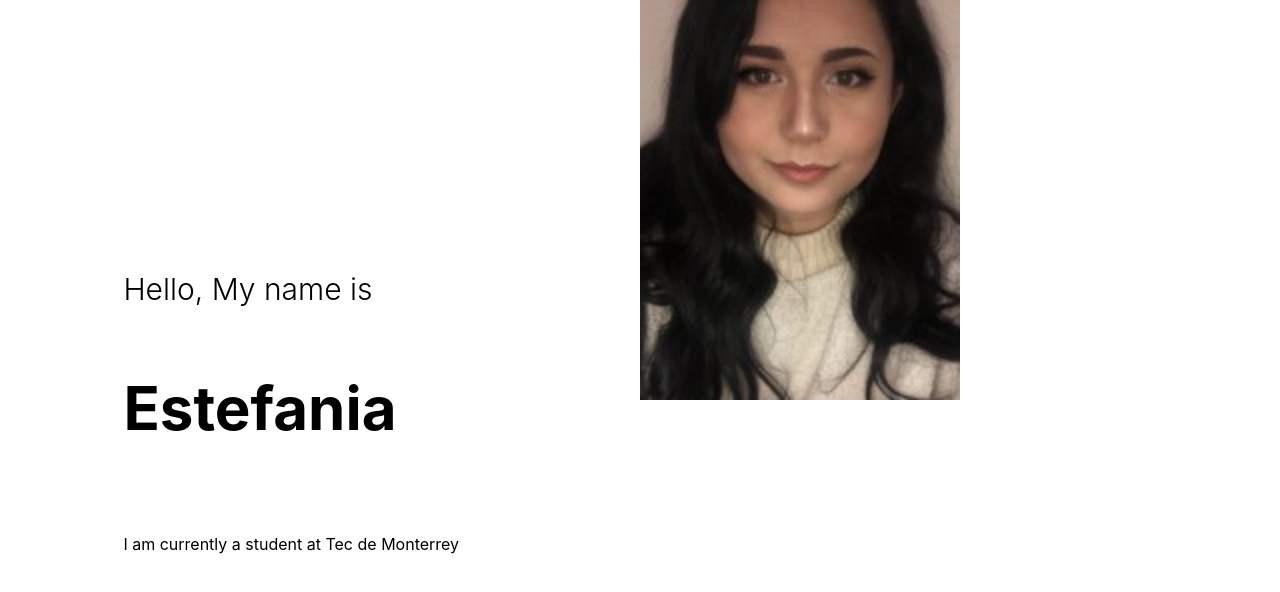
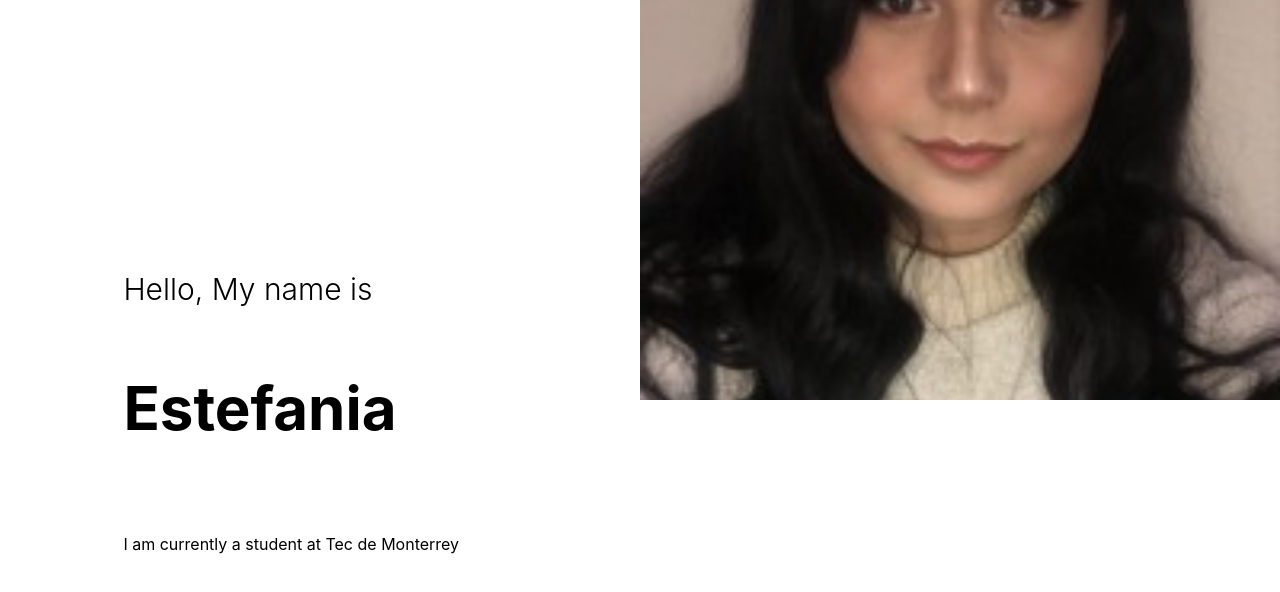
Before and after one commit to Estefaniajim/React-Portafolio, a React (Create React App) app: page / in a window 1280 px wide. Shown: the top 592 px of the page. Built offline with nearby package versions, Linux system fonts and the light colour scheme.

Commit message:
changes color and img

```diff
--- a/src/components/Intro/intro.css
+++ b/src/components/Intro/intro.css
@@ -19,7 +19,7 @@
 }
 
 .i-img{
-  width: 50%;
+  width: 100%;
   height: 50%;
   object-fit: cover;
   position: absolute;
@@ -51,14 +51,14 @@
   position: absolute;
   top: 0;
   right: 0;
-  background-color: #CCCCFF;
+  background-color: #BDB5D5;
 }
 
 .i-title-item{
   height: 50px;
   font-size: 30px;
   font-weight: bold;
-  color: #CCCCFF;
+  color: #BDB5D5;
   display: flex;
   align-items: center;
 }
--- a/src/components/Intro/intro.jsx
+++ b/src/components/Intro/intro.jsx
@@ -26,7 +26,7 @@ const Intro = () => {
 
     <div className="i-right">
       <div className="i-bg"> </div>
-      <img src={Me} alt="" className="i-img" />
+      <img src={Me} alt="" className="i-img"/>
 
     </div>
     </div>
```
